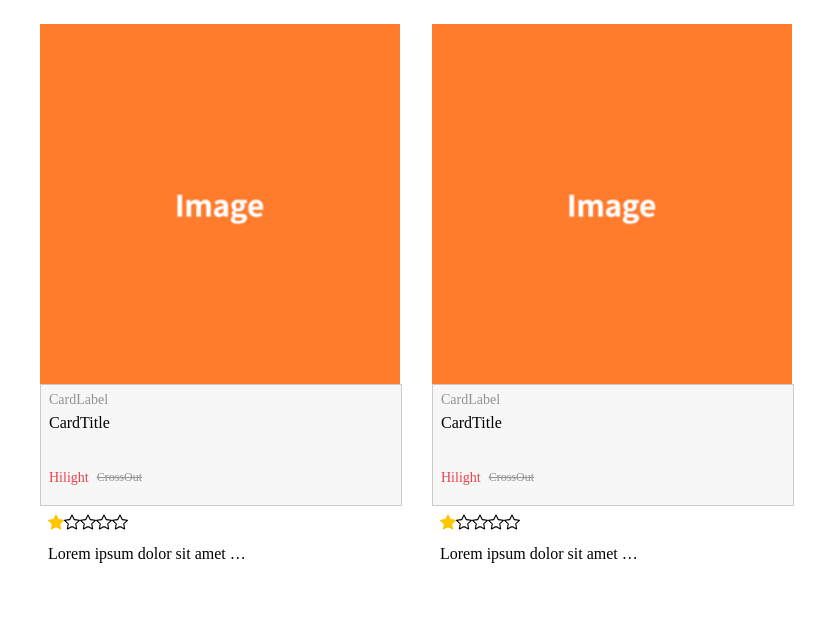
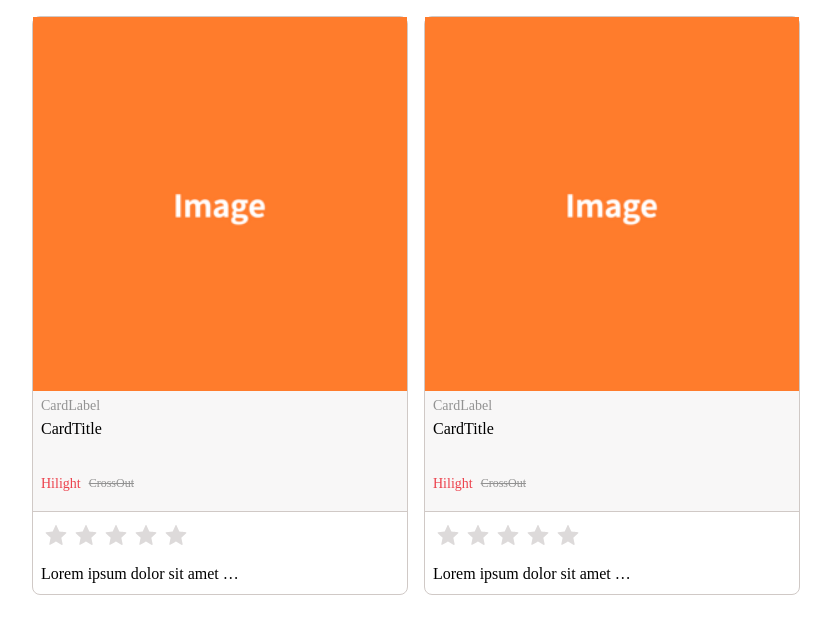
Before and after one commit to solbi0802/ui-modules, a React (Create React App) app: page /card in a window 1280 px wide. Shown: the top 634 px of the page, without its empty margins (224-1055 px from the left). Built offline with nearby package versions, Linux system fonts and the light colour scheme.

Commit message:
별점 처리 컴포넌트 작업

```diff
--- a/src/components/Card.tsx
+++ b/src/components/Card.tsx
@@ -7,7 +7,8 @@ const CardWrapper = styled.div`
   flex-direction: column;
   justify-content: center;
   align-items: flex-start;
-  padding: 8px 8px;
+  border: solid #d0c9c6 1px;
+  border-radius: 8px;
 `;
 
 const CardImage = styled.img`
@@ -22,7 +23,7 @@ const TextWrapper = styled.div`
   justify-content: center;
   align-items: flex-start;
   width: 100%;
-  border: solid #d0c9c6 1px;
+  border-bottom: solid #d0c9c6 1px;
 `;
 
 const CardLabel = styled.p`
@@ -70,7 +71,7 @@ const Contents = styled.span`
 const Card: FunctionComponent = (): JSX.Element => {
   return (
     <CardWrapper>
-      <CardImage src="/image.png"></CardImage>
+      <CardImage src="/image.png" alt="카드 이미지"></CardImage>
       <TextWrapper>
         <CardLabel>CardLabel</CardLabel>
         <CardTitle>CardTitle</CardTitle>
--- a/src/components/Rating.tsx
+++ b/src/components/Rating.tsx
@@ -1,6 +1,6 @@
-import React, { FunctionComponent, Component } from 'react';
+import React, { FunctionComponent, Component, useState } from 'react';
 import styled from '@emotion/styled';
-import { BsStar, BsStarFill } from 'react-icons/bs';
+import { TiStar } from 'react-icons/ti';
 
 const RatingWrapper = styled.div`
   display: flex;
@@ -10,10 +10,25 @@ const RatingWrapper = styled.div`
 `;
 
 const Rating: FunctionComponent = (): JSX.Element => {
+  const [rating, setRating] = useState(0);
+  const [hovered, setHovered] = useState(0);
+
   return (
     <RatingWrapper>
-      <BsStarFill color="#ffc500"></BsStarFill>
-      <BsStar></BsStar> <BsStar></BsStar> <BsStar></BsStar> <BsStar></BsStar>
+      {[...Array(5)].map((el, i) => {
+        const ratingValue = i + 1;
+        return (
+          <TiStar
+            key={`id_${i}`}
+            size={30}
+            className="star"
+            color={ratingValue <= (hovered || rating) ? '#ffc500' : '#dddada'}
+            onMouseEnter={() => setHovered(ratingValue)}
+            onMouseLeave={() => setHovered(0)}
+            onClick={() => setRating(ratingValue)}
+          />
+        );
+      })}
     </RatingWrapper>
   );
 };
```
